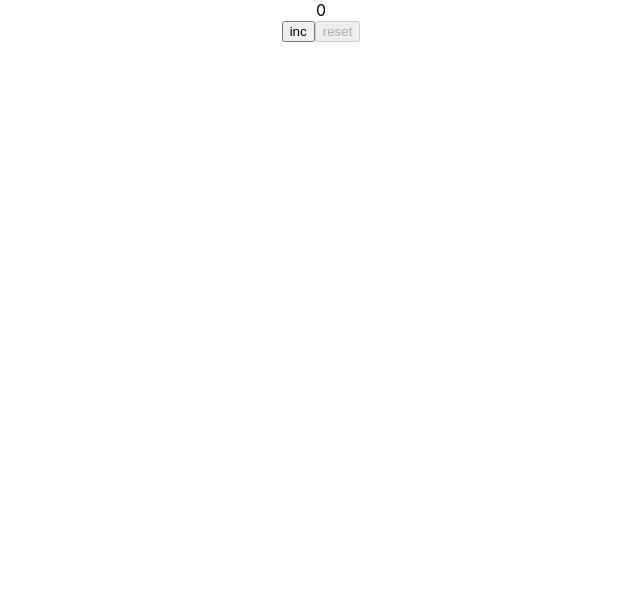
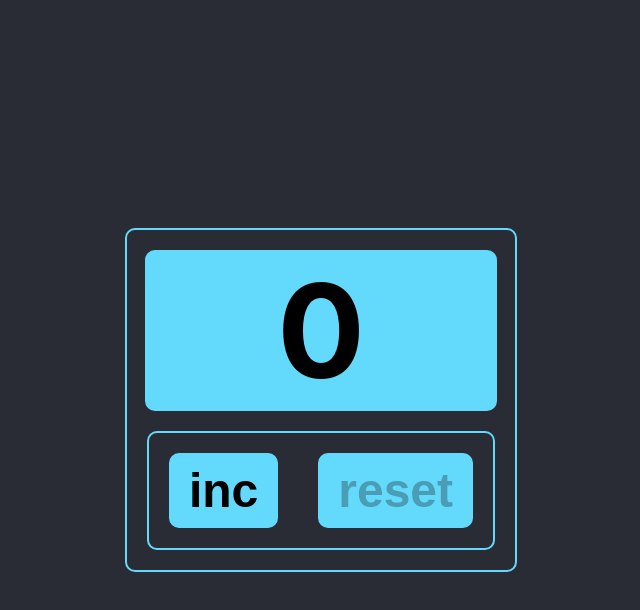
Before and after one commit to Feralwater/exam, a React (Create React App) app: page / in a window 1280 px wide. Shown: the top 610 px of the page, without its empty margins (319-959 px from the left). Built offline with nearby package versions, Linux system fonts and the light colour scheme.

Commit message:
Add styles

```diff
--- a/src/App.css
+++ /dev/null
@@ -1,3 +0,0 @@
-.App {
-  text-align: center;
-}
--- /dev/null
+++ b/src/App.module.css
@@ -0,0 +1,39 @@
+.App {
+    text-align: center;
+    display: flex;
+    align-items: center;
+    justify-content: center;
+    height: 100vh;
+}
+
+.buttons_container {
+    display: flex;
+    border: 2px solid #63dafc;
+    border-radius: 10px;
+    margin: 20px 0 0 0;
+}
+
+.counter_container {
+    display: flex;
+    flex-direction: column;
+    align-items: center;
+    border: 2px solid #63dafc;
+    border-radius: 10px;
+    padding: 20px;
+}
+
+.counter {
+    font-size: 130px;
+    font-weight: bold;
+}
+
+.red {
+    color: #f11545;
+}
+
+.display {
+    width: 100%;
+    background-color: #63dafc;
+    border: 2px solid #63dafc;
+    border-radius: 10px;
+}
--- a/src/App.tsx
+++ b/src/App.tsx
@@ -1,5 +1,5 @@
 import React, {useState} from 'react';
-import './App.css';
+import s from './App.module.css';
 import Button from "./button/Button";
 
 function App() {
@@ -13,14 +13,14 @@ function App() {
         setCount(0)
     }
     return (
-        <div className="App">
-            <div>
-                <div>
-                    <div>{count}</div>
+        <div className={s.App}>
+            <div className={s.counter_container}>
+                <div className={s.display}>
+                    <div className={count === MAX ? s.counter + " " + s.red : s.counter}>{count}</div>
                 </div>
-                <div>
-                    <Button onClick={incrementCount} disabled={count===MAX}>inc</Button>
-                    <Button onClick={resetCount} disabled={count===MIN}>reset</Button>
+                <div className={s.buttons_container}>
+                    <Button onClick={incrementCount} disabled={count === MAX}>inc</Button>
+                    <Button onClick={resetCount} disabled={count === MIN}>reset</Button>
                 </div>
             </div>
         </div>
--- a/src/button/Button.module.css
+++ b/src/button/Button.module.css
@@ -0,0 +1,14 @@
+.btn{
+    background-color: #63dafc;
+    font-size: 48px;
+    font-weight: bold;
+    display: flex;
+    align-items: center;
+    justify-content: center;
+    padding: 10px 20px;
+    border-radius: 10px;
+    border: none;
+    outline: none;
+    margin: 20px;
+    cursor: pointer;
+}
--- a/src/button/Button.tsx
+++ b/src/button/Button.tsx
@@ -1,4 +1,5 @@
 import React from 'react';
+import s from "./Button.module.css"
 
 type PropsButtonType = {
     onClick: () => void
@@ -7,6 +8,7 @@ type PropsButtonType = {
 const Button: React.FC<PropsButtonType> = ({children, onClick, disabled}) => {
     return (
         <button
+            className={s.btn}
             onClick={onClick}
             disabled={disabled}
         >
--- a/src/index.css
+++ b/src/index.css
@@ -5,4 +5,5 @@ body {
     sans-serif;
   -webkit-font-smoothing: antialiased;
   -moz-osx-font-smoothing: grayscale;
+  background-color: #2a2c35;
 }
```
